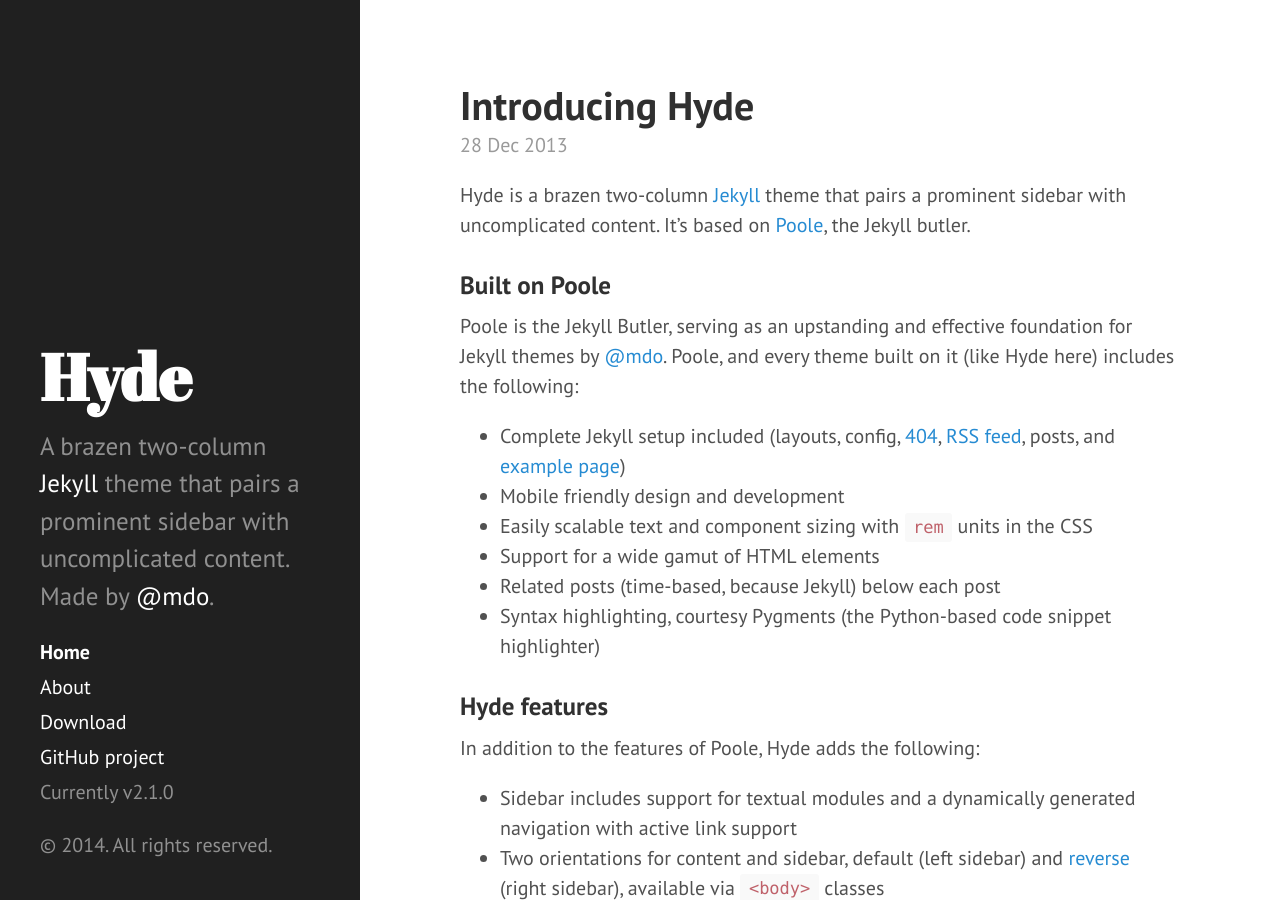
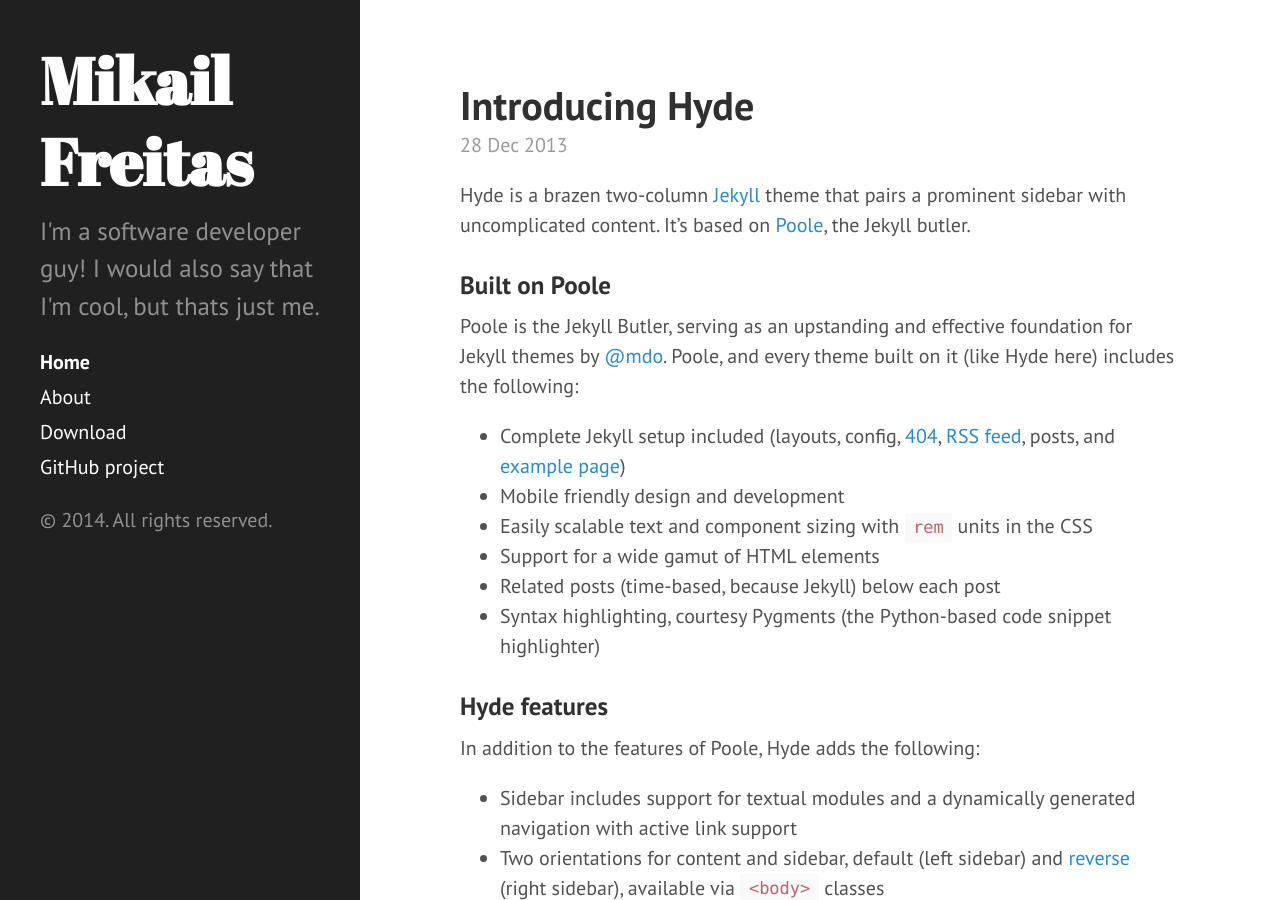
Before and after one commit to mikailcf/mikailcf.github.io, a Jekyll site: the page built from index.html, in a window 1280 px wide and 900 px high. Built offline with Jekyll 4.4.1, drawn with Linux system fonts in a browser that asks for light colours; Markdown is read by kramdown in place of the engine named in the settings; the list of posts is cut into pages by our own code.

Commit message:
meu nome e resuminho

```diff
--- a/_config.yml
+++ b/_config.yml
@@ -7,10 +7,10 @@
 relative_permalinks: true
 
 # Setup
-title:            Hyde
-tagline:          'A Jekyll theme'
-description:      'A brazen two-column <a href="http://jekyllrb.com" target="_blank">Jekyll</a> theme that pairs a prominent sidebar with uncomplicated content. Made by <a href="https://twitter.com/mdo" target="_blank">@mdo</a>.'
-url:              http://hyde.getpoole.com
+title:            Mikail Freitas
+tagline:          'Developer guy'
+description:      "I'm a software developer guy! I would also say that I'm cool, but thats just me."
+url:              http://mikail.io
 baseurl:          /
 
 author:
@@ -20,7 +20,7 @@
 paginate:         5
 
 # Custom vars
-version:          2.1.0
+# version:          2.1.0
 
-github:
-  repo:           https://github.com/poole/hyde
+# github:
+#   repo:           https://github.com/poole/hyde
--- a/_includes/sidebar.html
+++ b/_includes/sidebar.html
@@ -1,5 +1,5 @@
 <div class="sidebar">
-  <div class="container sidebar-sticky">
+  <div class="container">
     <div class="sidebar-about">
       <h1>
         <a href="{{ site.baseurl }}">
@@ -28,7 +28,6 @@
 
       <a class="sidebar-nav-item" href="{{ site.github.repo }}/archive/v{{ site.version }}.zip">Download</a>
       <a class="sidebar-nav-item" href="{{ site.github.repo }}">GitHub project</a>
-      <span class="sidebar-nav-item">Currently v{{ site.version }}</span>
     </nav>
 
     <p>&copy; {{ site.time | date: '%Y' }}. All rights reserved.</p>
```
